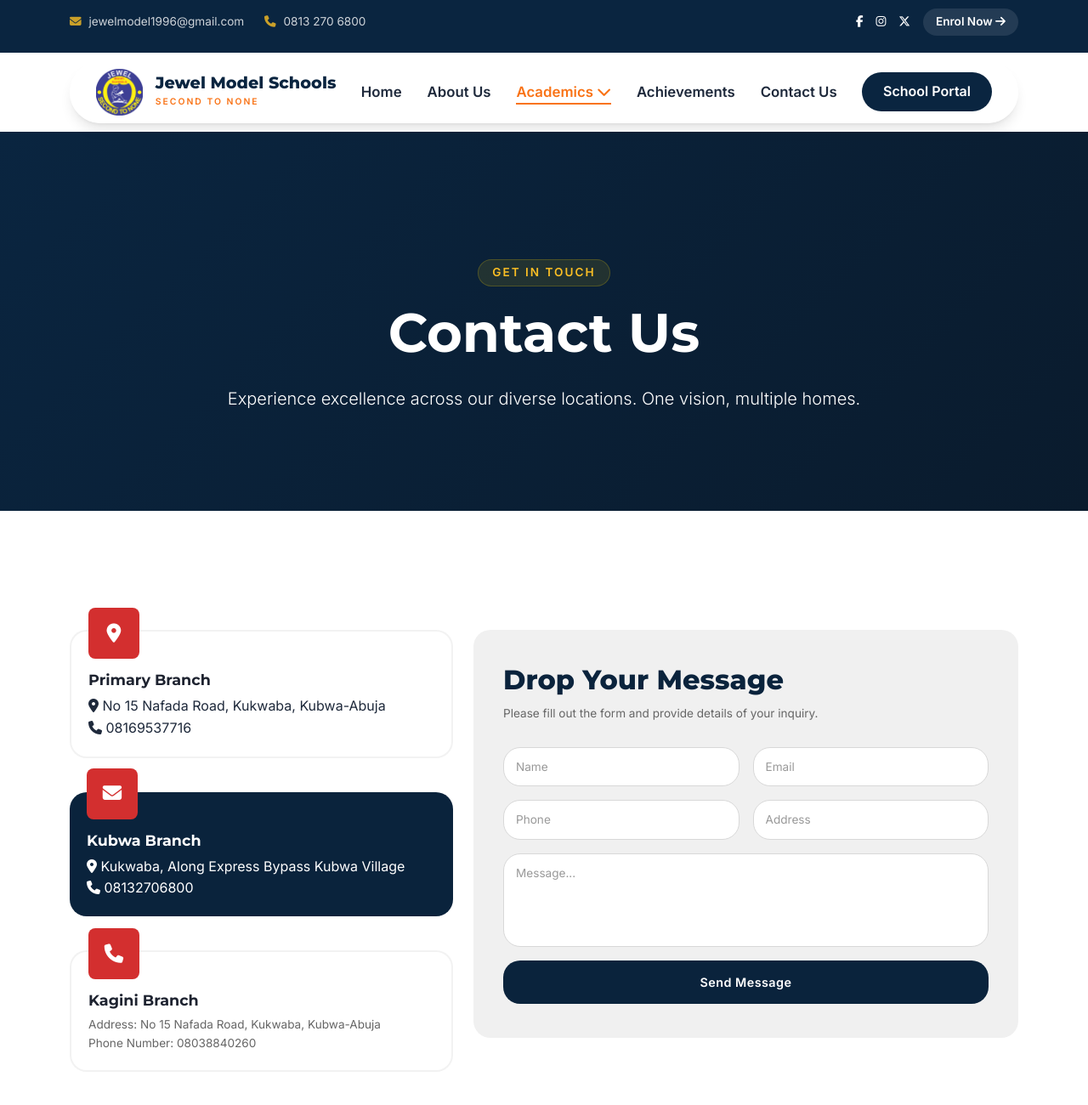
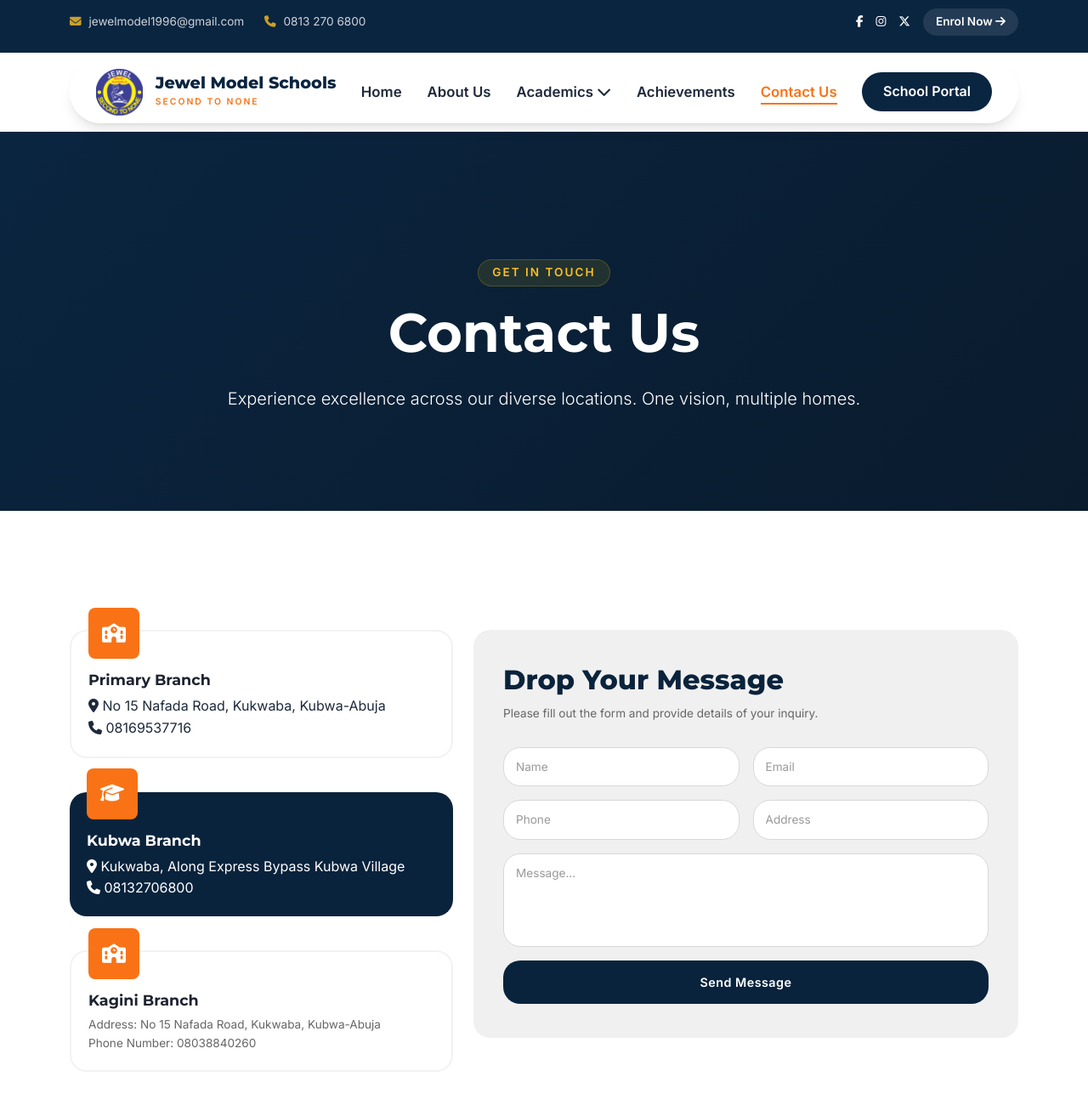
Before and after one commit to GodspowerGP/JMS, a plain HTML site: page contact.html in a window 1280 px wide. Shown: the top 1300 px of the page at 85% size. Drawn offline with nearby package versions, Linux system fonts and the light colour scheme.

Commit message:
fixed icon boxes

```diff
--- a/contact.html
+++ b/contact.html
@@ -71,14 +71,14 @@
                     <li><a href="index.html" class="nav-item-link">Home</a></li>
                     <li><a href="about.html" class="nav-item-link">About Us</a></li>
                     <li class="has-dropdown">
-                        <a href="#" class="nav-item-link active">Academics <i class="fas fa-chevron-down"></i></a>
+                        <a href="#" class="nav-item-link">Academics <i class="fas fa-chevron-down"></i></a>
                         <div class="dropdown-menu-custom">
                             <a href="branches.html"><i class="fas fa-campground"></i> Branches / Campuses</a>
                             <a href="admissions.html"><i class="fas fa-info-circle"></i> Admission Info</a>
                         </div>
                     </li>
                     <li><a href="awards.html" class="nav-item-link">Achievements</a></li>
-                    <li><a href="contact.html" class="nav-item-link">Contact Us</a></li>
+                    <li><a href="contact.html" class="nav-item-link active">Contact Us</a></li>
                 </ul>
 
                 <!-- CTA -->
@@ -131,7 +131,7 @@
             </div>
         </section>
 
-        <!-- ═══ VALUE PROPOSITION SECTION ═══ -->
+        <!-- ═══ CONTACT SECTION ═══ -->
         <section class="value-section">
             <div class="container">
                 <div class="row g-4 align-items-center">
@@ -142,7 +142,7 @@
                     <!-- Visit a Office -->
                     <div class="info-card inactive reveal-up">
                         <div class="icon-box">
-                            <i class="fa-solid fa-location-dot"></i>
+                            <i class="fa-solid fa-school"></i>
                         </div>
                         <h5>Primary Branch</h5>
                         <div>
@@ -153,7 +153,7 @@
                     <!-- Send Email (active) -->
                     <div class="info-card active reveal-up">
                         <div class="icon-box">
-                            <i class="fa-solid fa-envelope"></i>
+                            <i class="fa-solid fa-graduation-cap"></i>
                         </div>
                         <h5>Kubwa Branch</h5>
                         <div>
@@ -164,7 +164,7 @@
                     <!-- Make a Call -->
                     <div class="info-card inactive reveal-up">
                         <div class="icon-box">
-                            <i class="fa-solid fa-phone"></i>
+                            <i class="fa-solid fa-school"></i>
                         </div>
                         <h5>Kagini Branch</h5>
                         <p>Address: No 15 Nafada Road, Kukwaba, Kubwa-Abuja<br>Phone Number: 08038840260</p>
--- a/css/style.css
+++ b/css/style.css
@@ -2014,7 +2014,7 @@ dl {
 .icon-box {
   width: 60px;
   height: 60px;
-  background: #d32f2f;
+  background: #F97316;
   border-radius: 8px;
   display: flex;
   align-items: center;
```
